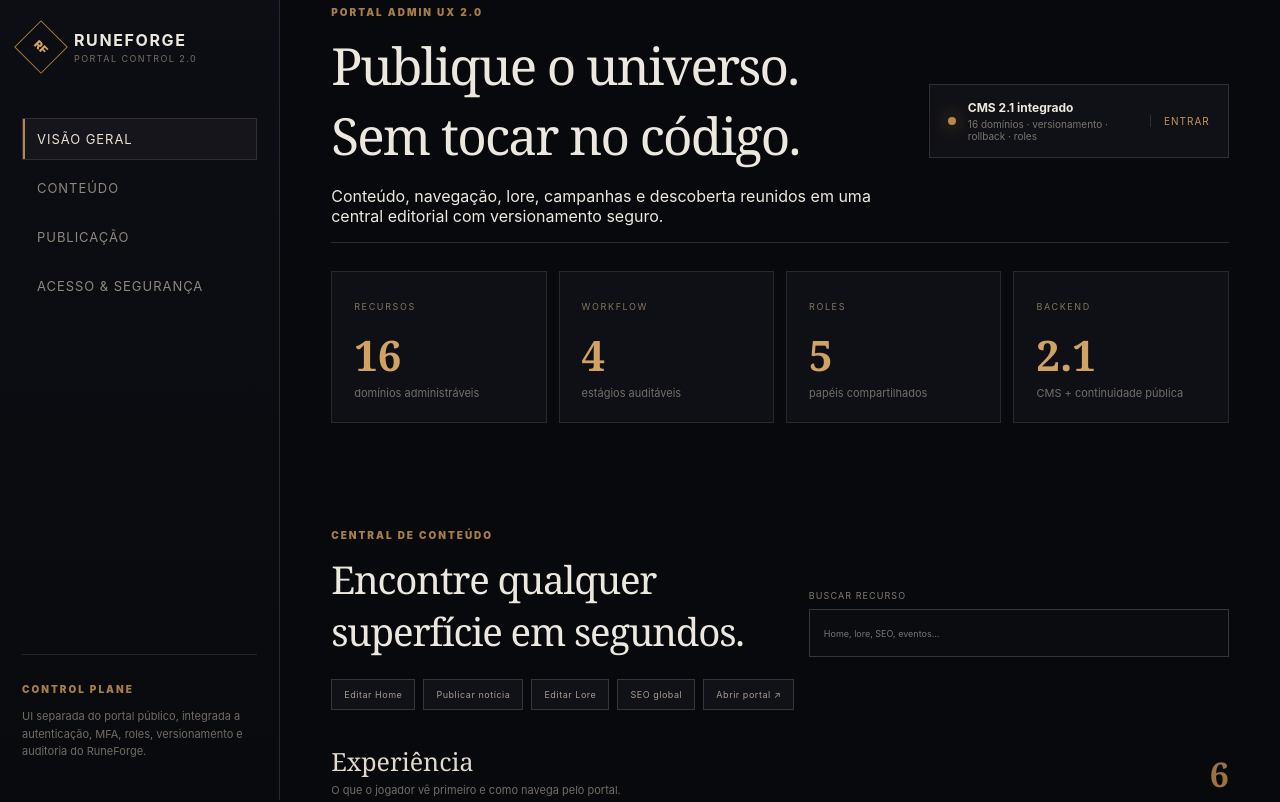
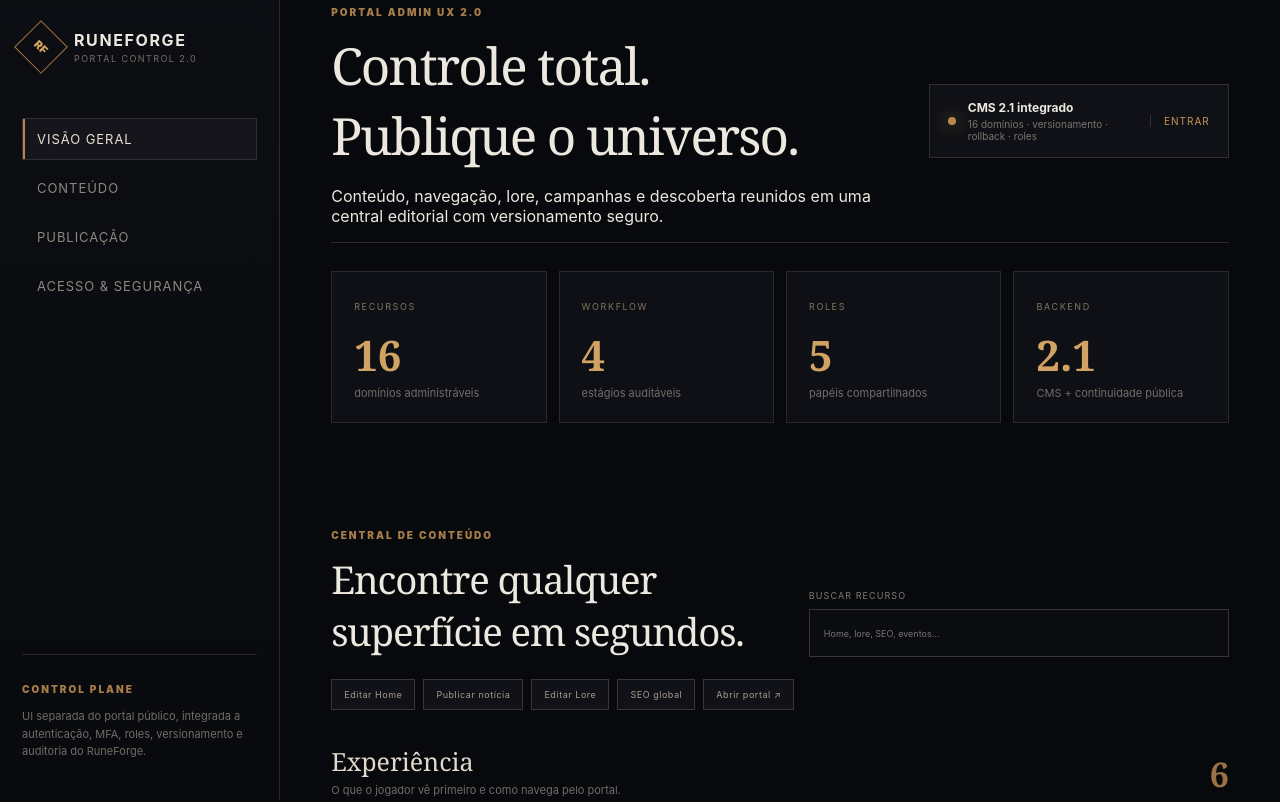
Before and after one commit to EntropiaEKaos/SiteRuneForged, a Next.js app: page /admin in a window 1280 px wide. Shown: the top 802 px of the page. Built offline with nearby package versions, Linux system fonts and the light colour scheme; no server answers.

Commit message:
Preserve certified admin heading while extending Portal Control copy

```diff
--- a/src/app/admin/page.tsx
+++ b/src/app/admin/page.tsx
@@ -20,7 +20,7 @@ export default function PortalAdminPage() {
 
       <section className={styles.workspace}>
         <header className={styles.topbar}>
-          <div><span className={styles.kicker}>PORTAL ADMIN UX 2.0</span><h1>Publique o universo.<br/>Sem tocar no código.</h1><p className={styles.topbarLead}>Conteúdo, navegação, lore, campanhas e descoberta reunidos em uma central editorial com versionamento seguro.</p></div>
+          <div><span className={styles.kicker}>PORTAL ADMIN UX 2.0</span><h1>Controle total.<br/>Publique o universo.</h1><p>Conteúdo, navegação, lore, campanhas e descoberta reunidos em uma central editorial com versionamento seguro.</p></div>
           <div className={styles.operator}><span className={styles.statusDot}/><div><strong>CMS 2.1 integrado</strong><small>16 domínios · versionamento · rollback · roles</small></div><a className={styles.operatorLink} href="/admin/login">Entrar</a></div>
         </header>
 
@@ -31,9 +31,7 @@ export default function PortalAdminPage() {
           <article><span>BACKEND</span><strong>2.1</strong><p>CMS + continuidade pública</p></article>
         </section>
 
-        <section id="content" className={styles.section}>
-          <AdminResourceDirectory resources={portalResources} />
-        </section>
+        <section id="content" className={styles.section}><AdminResourceDirectory resources={portalResources} /></section>
 
         <section id="publishing" className={styles.section}>
           <div className={styles.sectionHead}><div><span className={styles.kicker}>PIPELINE EDITORIAL</span><h2>Editar não significa publicar.</h2></div><p>Produção continua protegida por papéis, validação e histórico. Cada mudança gera versão e trilha auditável.</p></div>
```
